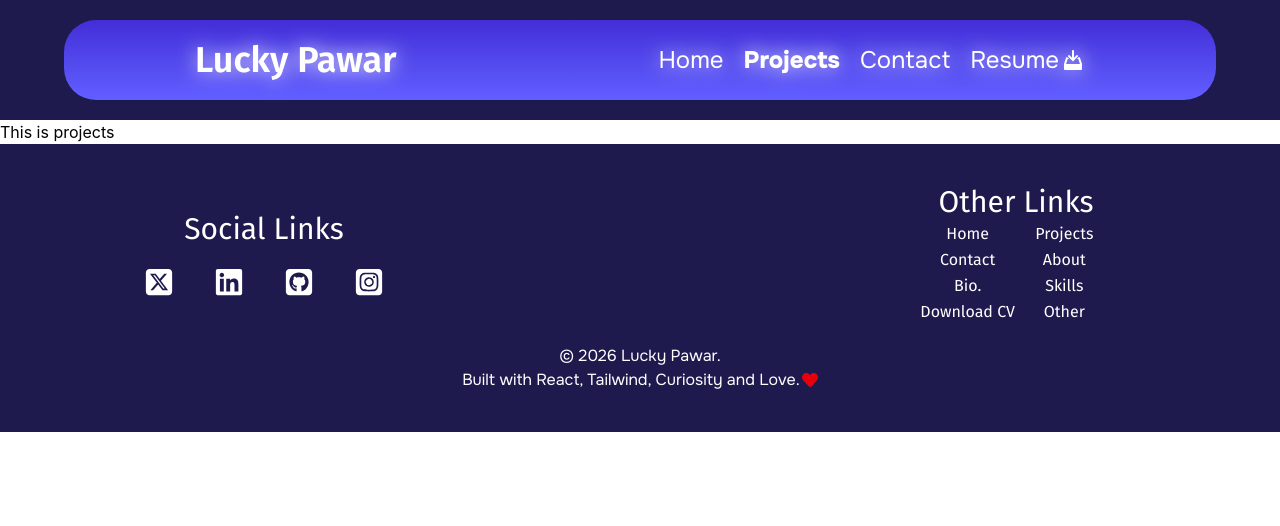
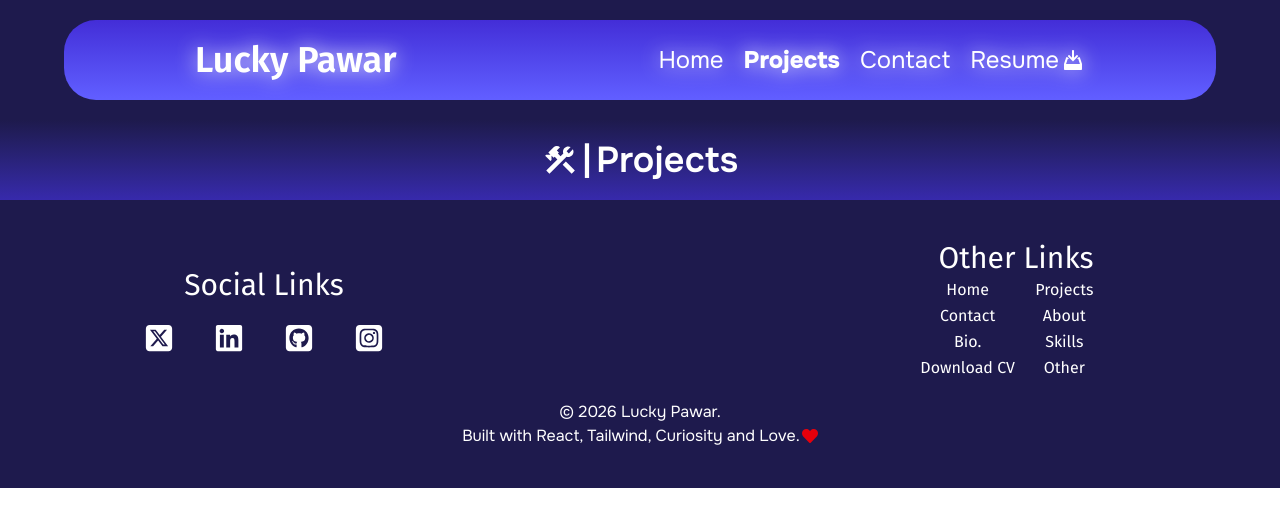
Before and after one commit to lucky-KRMU/Portfolio, a React app: page /projects in a window 1280 px wide. Shown: the top 526 px of the page. Built offline with nearby package versions, Linux system fonts and the light colour scheme; the HTML template or start-up script is replaced by a standard one.

Commit message:
add heading in projects

```diff
--- a/src/Components/Projects/Projects.jsx
+++ b/src/Components/Projects/Projects.jsx
@@ -1,9 +1,18 @@
 import React from 'react'
+import { MdConstruction } from "react-icons/md";
+
 
 function Projects() {
   return (
     <>
-    This is projects
+    <section id="projects" className='w-full p-5 bg-linear-to-b from-indigo-950 to-indigo-800'>
+      <h1 className='flex items-center justify-center gap-1 text-3xl font-[Onest] font-semibold text-white cursor-pointer duration-200
+
+      md:text-4xl
+      md:hover:gap-4
+      md:hover:font-bold'><MdConstruction /> | <span>Projects</span></h1>
+
+    </section>
     </>
   )
 }
```
Also changed, not shown: notes.txt.
